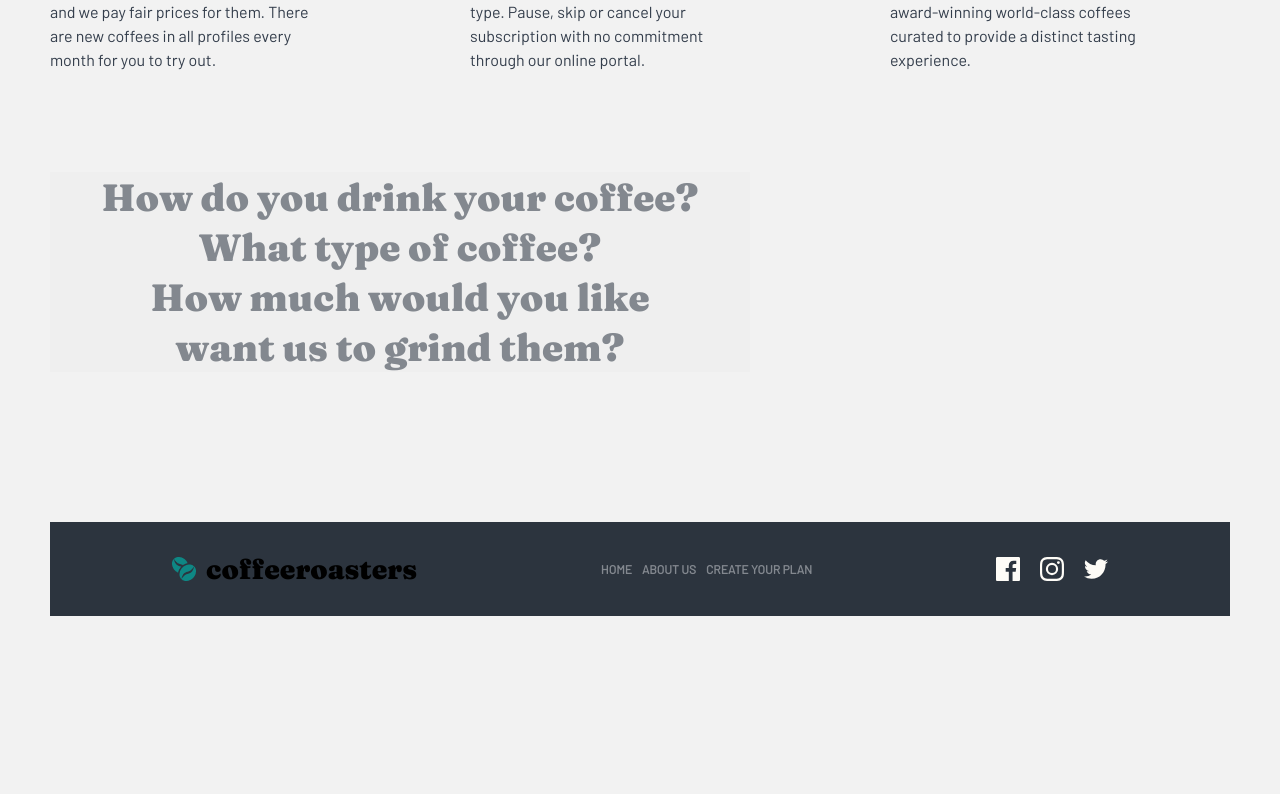
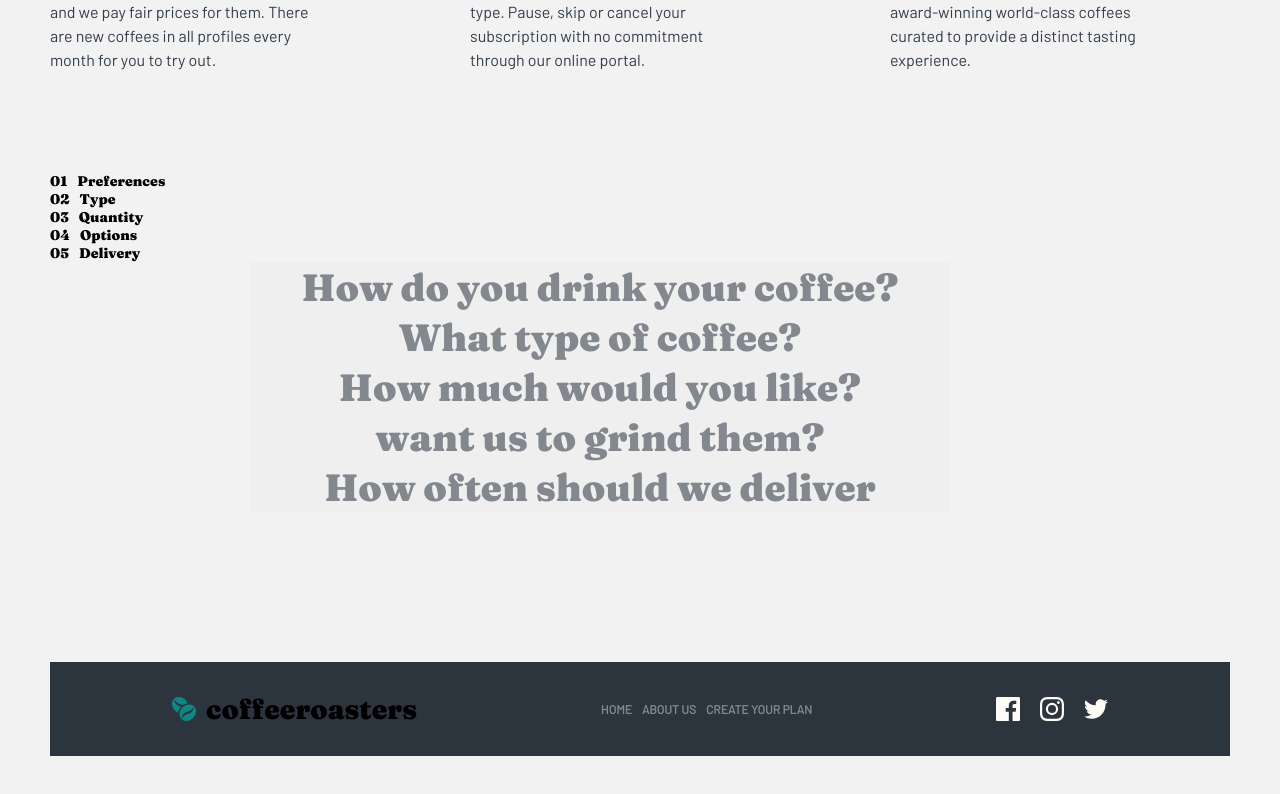
Before and after one commit to mariamdatuka/coffee-app, a React (Vite) app: page /createplan in a window 1280 px wide. Shown: the part 1134-1928 px from the top of the page. Before the commit the page ends 1800 px from the top, so only its background shows below. Built offline with nearby package versions, Linux system fonts and the light colour scheme.

Commit message:
faq accordion

```diff
--- a/src/pages/Plan/Plan.tsx
+++ b/src/pages/Plan/Plan.tsx
@@ -1,6 +1,6 @@
 import React,{useState} from 'react'
 import Steps from '../../components/Steps/Steps';
-import {Container,Wrapper,GridContainer,GridItem,Container2} from './Styles';
+import {Container,Wrapper,GridContainer,GridItem,Container2, ListBox, ListItem} from './Styles';
 
 const questions=[
     {
@@ -42,7 +42,7 @@ const questions=[
 
     {
       id:3,
-      question:'How much would you like',
+      question:'How much would you like?',
       options:[
           {
               name:'250g',
@@ -69,10 +69,30 @@ const questions=[
     ]
 },
 
+{
+  id:4,
+  question:'How often should we deliver',
+  options:[
+      {
+          name:'Every Week',
+          descr:'$7.20 per shipment. Includes free first-class shipping.'
+      },
+      {
+          name:'Every 2 weeks',
+          descr:'$9.60 per shipment. Includes free priority shipping.'
+      },
+      {
+          name:'Every Month',
+          descr:'$12.00 per shipment. Includes free priority shipping.'
+      },
+  ]
+},
+
 ]
 
 const Plan = () => {
     const [active,setActive]=useState<number|null>(null);
+    const [activeList,setActiveList]=useState<number|null>(null);
 
     const handleClick=(id:number)=>{
         if(id===active){
@@ -80,6 +100,13 @@ const Plan = () => {
         }else{
           setActive(id)
         }
+    }
+
+    const handleList=(id:number)=>{
+      const question = questions.find((q) => q.id === id);
+      if (question) {
+        setActive(question.id);
+      }
     }
 
   return (
@@ -91,6 +118,28 @@ const Plan = () => {
         </Container>
       </Wrapper>
       <Steps/>
+          <ListBox>
+            <ListItem>
+                <span>01</span>
+                <p>Preferences</p>
+            </ListItem>
+            <ListItem>
+                <span>02</span>
+                <p>Type</p>
+            </ListItem>
+            <ListItem>
+                <span>03</span>
+                <p>Quantity</p>
+            </ListItem>
+            <ListItem>
+                <span>04</span>
+                <p>Options</p>
+            </ListItem>
+            <ListItem>
+                <span>05</span>
+                <p>Delivery</p>
+            </ListItem>
+          </ListBox>
             <div>
             {
             questions.map((item)=>(
--- a/src/pages/Plan/Styles.ts
+++ b/src/pages/Plan/Styles.ts
@@ -35,20 +35,36 @@ export const Container=styled.div`
 export const GridContainer=styled.div`
      display:grid;
      grid-template-columns:repeat(3,1fr);
-     place-items:center;
+     column-gap:10px;
 `
 export const GridItem=styled.div`
      display:flex;
-     align-items:center;
      flex-direction:column;
      justify-content:center;
      gap:20px;
-     width:225px;
+     width:200px;
      height:250px;
      padding:10px;
+     background-color:#F4F1EB;
+     border-radius:8px;
+     cursor:pointer;
+
+     & h3{
+         color:#333D4B;
+         font-size:24px;
+     }
+
+     & p{
+      font-size:16px;
+      font-family:'Barlow', serif;
+      color:#333D4B;
+      width:170px;
+     }
 `
 export const Container2=styled.div`
-
+     display:flex;
+     flex-direction:column;
+     margin:0 200px;
     & button{
       width:700px;
       height:50px;
@@ -59,3 +75,13 @@ export const Container2=styled.div`
       cursor:pointer;
     }
 `
+
+export const ListBox=styled.div`
+    display:flex;
+    flex-direction:column;
+`
+
+export const ListItem=styled.div`
+ display:flex;
+ gap:10px;
+`
```
